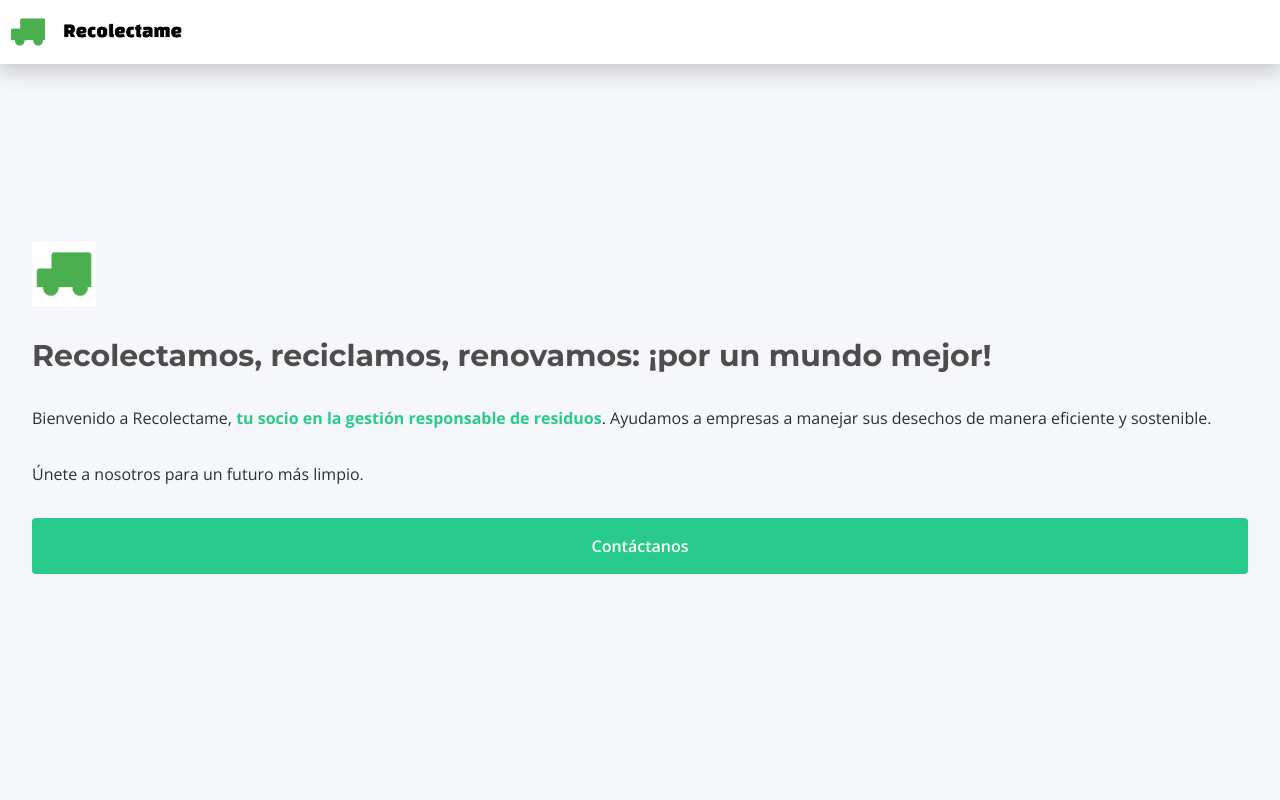
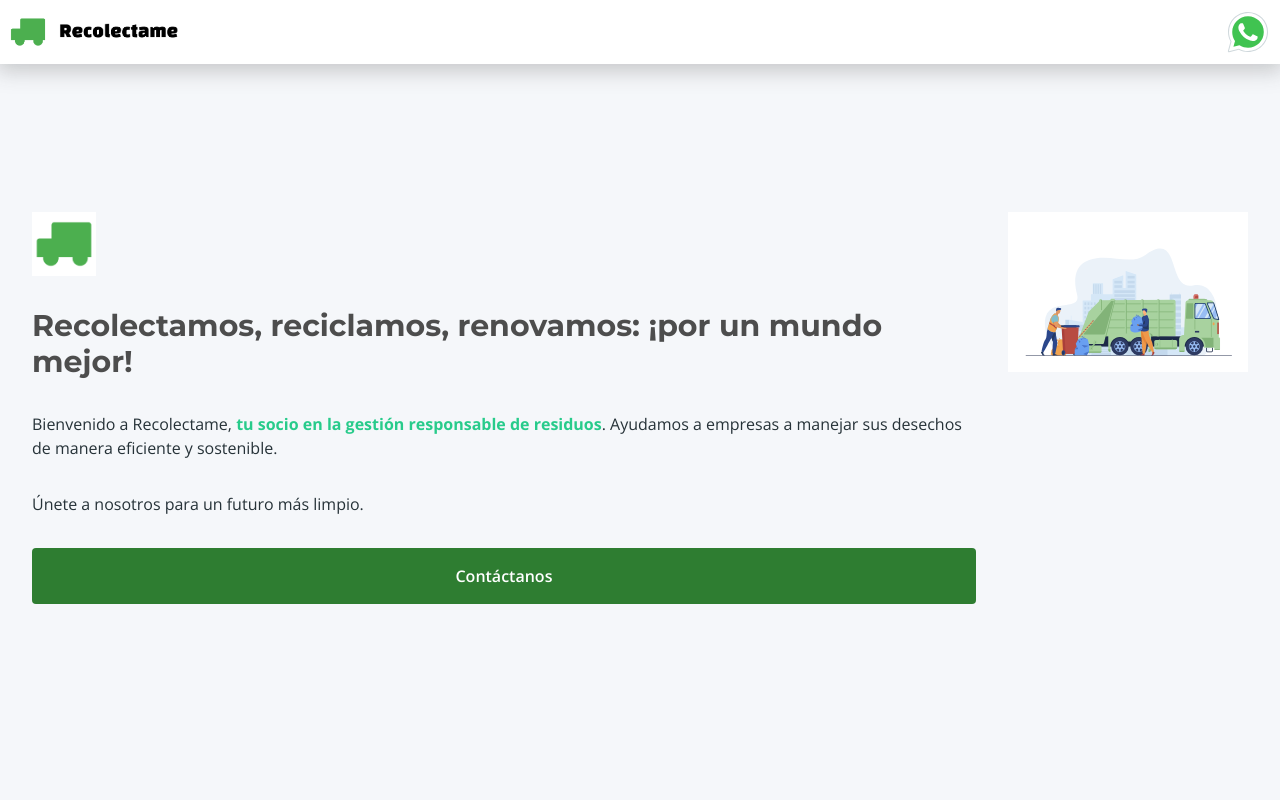
Before and after one commit to jcpablo10/astro-exercise, an Astro site: page / in a window 1280 px wide. Shown: the top 800 px of the page. Built offline with nearby package versions, Linux system fonts and the light colour scheme; Astro itself is replaced by a stand-in of ours.

Commit message:
Responsive

```diff
--- a/src/components/Button.astro
+++ b/src/components/Button.astro
@@ -9,7 +9,7 @@ const { href } = Astro.props;
 
 	<a
     href={href}
-    class="px-6 py-4 bg-green text-white font-semibold flex justify-center items-center rounded"
+    class="px-6 py-4 bg-action-success text-white font-semibold flex justify-center items-center rounded md:max-w-content"
   >
 		<slot>
 	</a>
--- a/src/layouts/Layout.astro
+++ b/src/layouts/Layout.astro
@@ -1,4 +1,6 @@
 ---
+import Button from '../components/Button.astro';
+
 interface Props {
 	title: string;
 }
@@ -24,14 +26,19 @@ const { title } = Astro.props;
 		<title>{title}</title>
 	</head>
 	<body class="text-neutral-black">
-    <nav class="w-full h-16 bg-white fixed p-2 box-border flex justify-between items-center top-0 z-50 navbar">
-      <div class="flex gap-2 justify-center items-center">
-        <img src="/recolectame_logo.png" alt="Recolectame logo" class="h-10">
-        <img src="/recolectame.png" alt="Recolectame logo" class="h-10">
+    <nav class="w-full h-16 bg-white fixed p-2 box-border top-0 z-50 navbar">
+      <div class="container mx-auto  flex justify-between items-center">
+        <div class="flex gap-1 justify-center items-center">
+          <img src="/recolectame_logo.png" alt="Recolectame logo" class="h-10">
+          <img src="/recolectame.png" alt="Recolectame logo" class="h-10">
+        </div>
+
+        <a href="https://wa.me/5215615414968">
+          <img src="/icon-whatsapp.svg" alt="" class="w-12">
+        </a>
+
       </div>
-      <ul>
-        <li></li>
-      </ul>
+
     </nav>
 		<slot />
     <footer class="w-full p-4 flex justify-center items-center bg-silver">
--- a/src/pages/index.astro
+++ b/src/pages/index.astro
@@ -7,8 +7,9 @@ import Card from '../components/Card.astro';
 <!-- <Layout title="Recolectame - Recolectamos, reciclamos, renovamos: ¡por un mundo mejor!"> -->
 <Layout title="Recolectame: Expertos en recolección de basura y gestión de residuos">
 	<main class="">
-    <section class="w-100 min-h-screen bg bg-silver pt-16 pb-12 px-8 flex justify-center items-center">
-      <div class="container mx-auto flex flex-col justify-start gap-8">
+    <header class="w-100 min-h-screen bg bg-silver pt-16 pb-12 px-8 flex justify-center items-center">
+      <div class="container mx-auto flex flex-col justify-start gap-8 md:flex-row">
+        <div class="flex flex-col gap-8 flex-auto">
           <img src="recolectame_logo.png" class="w-16" alt="">
           <h1 class="font-serif text-3xl font-bold text-neutral-d-grey">
             Recolectamos, reciclamos, renovamos: ¡por un mundo mejor!
@@ -22,13 +23,17 @@ import Card from '../components/Card.astro';
           <Button href="https://wa.me/5215615414968">
             Contáctanos
           </Button>
-        <img src="/hero.svg" alt="" class="w-full hidden">
         </div>
-    </section>
+        <div class="hidden md:inline-block">
+          <img src="/hero.svg" alt="" class="w-full">
+        </div>
+
+      </div>
+    </header>
     <section class="bg-white">
       <div class="container mx-auto flex flex-col items-center justify-center gap-4 px-8 py-12 box-border">
         <h2 class="uppercase text-xl font-bold font-serif text-neutral-d-grey">Nuestros servicios:</h2>
-        <ul class="flex flex-col gap-16">
+        <ul class="flex flex-col gap-16 lg:flex-row">
           <Card
             title="Recolección de Residuos Industriales"
             description="Nos especializamos en la recolección segura y eficiente de residuos industriales, ayudando a empresas a gestionar sus desechos de manera responsable y cumpliendo con las regulaciones ambientales.">
@@ -62,7 +67,7 @@ import Card from '../components/Card.astro';
               <label for="mensaje" class="block text-gray-700">Mensaje:</label>
               <textarea id="mensaje" name="mensaje" rows="4" placeholder="Escribe tu mensaje aquí" class="form-textarea mt-1 w-full"></textarea>
             </div>
-            <button type="submit" class="bg-green text-white font-bold py-2 px-4 rounded hover:bg-blue-600">Enviar mensaje</button>
+            <button type="submit" class="bg-action-success text-white font-bold py-2 px-4 rounded hover:bg-blue-600">Enviar mensaje</button>
           </form>
         </div>
 
```
Also changed, not shown: public/icon-whatsapp.svg (added). Lines whose indentation alone changed are shown as unchanged.
